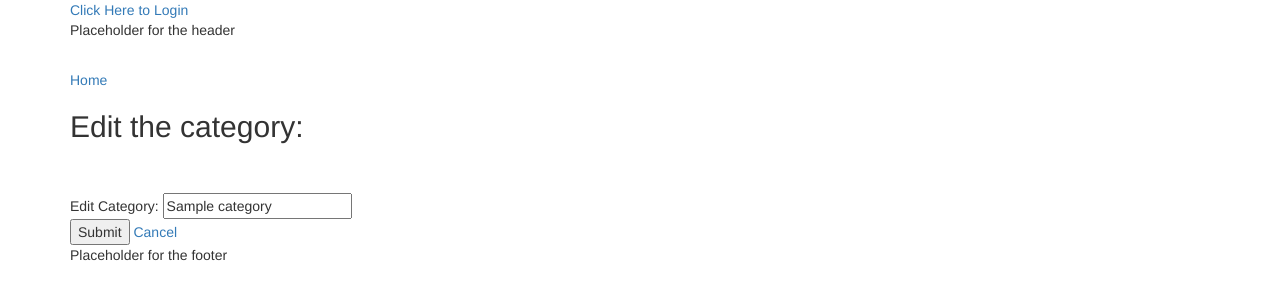
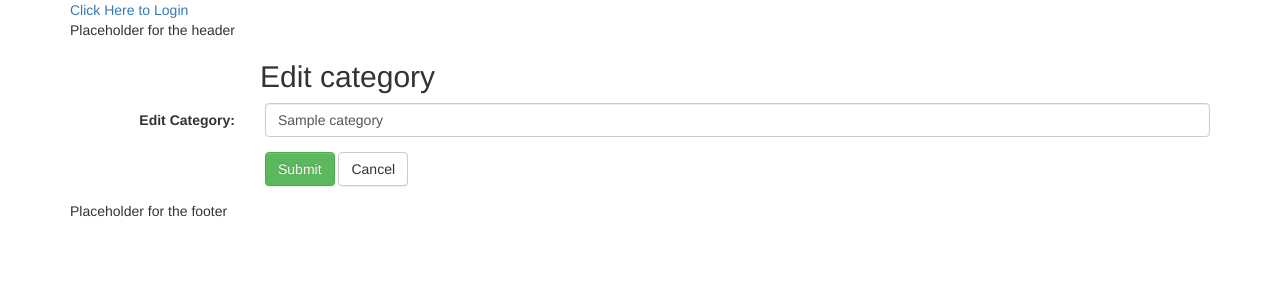
Before and after one commit to sam-atkins/fsnd-item_catalog, a Flask app: template catalog/templates/editcategory.html in a window 1280 px wide. Shown: the top 300 px of the page. Run offline with Flask 2, Linux system fonts and the light colour scheme; the template is opened without the code that fills it: most values are stand-ins (such as "Sample title", 1, 10 or a date in 2020); form fields are guessed from the names that the template uses; parts of the project's set-up code (start-up, migrations or seed data) failed here and were passed over; some libraries are stand-ins or nearby versions.

Commit message:
feat: Bootstrap edit category form

```diff
--- a/catalog/templates/editcategory.html
+++ b/catalog/templates/editcategory.html
@@ -1,28 +1,33 @@
 {% extends "base.html" %}
 {% block content %}
 {% include "partials/header.html" %}
-    <div>
-        <br>
-        <a href="{{url_for('homePage.index')}}">Home</a>
-        <br>
+
+    <div class="col=sm-10 col-sm-offset-2">
+        <h2>Edit category</h2>
     </div>
 
-    <div>
-        <h2>Edit the category:</h2>
-    </div>
-    <br>
-    <br>
-    <form method="post">
+    <form class="form-horizontal" method="post">
     {{ form.csrf_token }}
-        <div>
-            <div>Edit Category: {{ form.name(class="form_placeholder", value=category.name) }} </div>
+
+        <div class="form-group">
+            <label class="col-sm-2 control-label">Edit Category:</label>
+
+            <div class="col-sm-10">
+            {{ form.name(class="form-control", value=category.name) }}
+            </div>
 
             {% if form.name.errors %}
+                <div class="col-sm-10 col-sm-offset-2">
                 <ul class="errors">{% for error in form.name.errors %}<li>{{ error }}</li>{% endfor %}</ul>
+                </div>
             {% endif %}
+        </div>
 
-            <button type="submit">Submit</button>
-            <a href="{{url_for('category_admin.showCategory', category_id=category.id)}}">Cancel</a>
+        <div class="form-group">
+            <div class="col-sm-offset-2 col-sm-10">
+            <button class="btn btn-success" type="submit">Submit</button>
+            <a class="btn btn-default" href="{{url_for('category_admin.showCategory', category_id=category.id)}}">Cancel</a>
+            </div>
         </div>
     </form>
 
```
